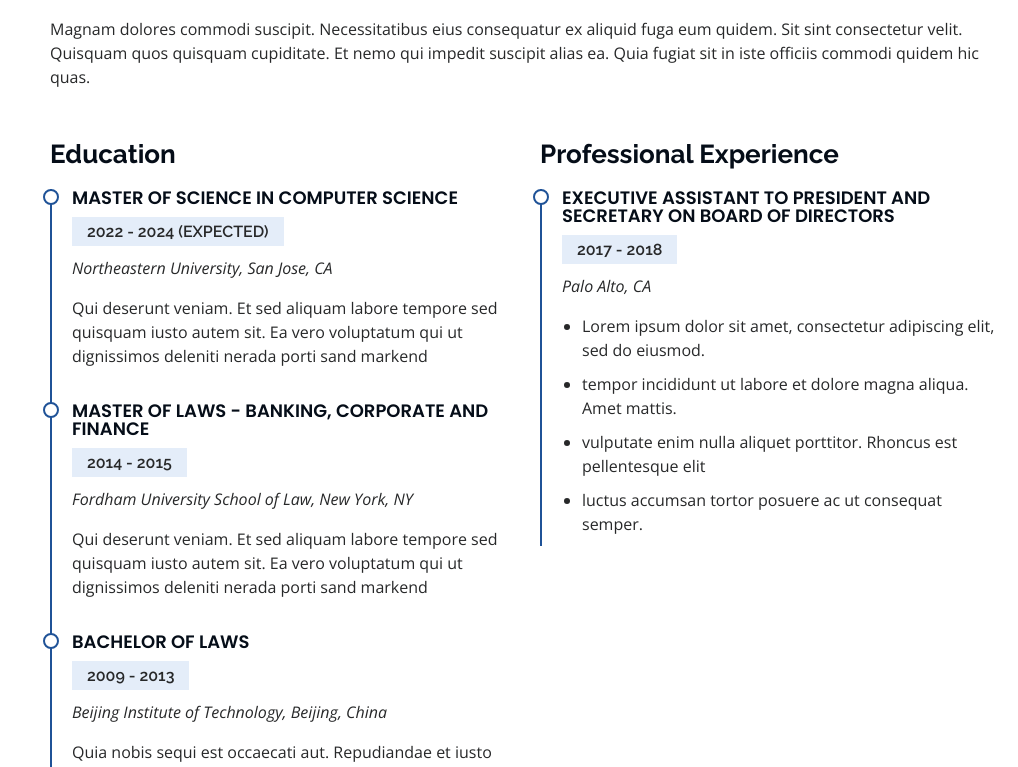
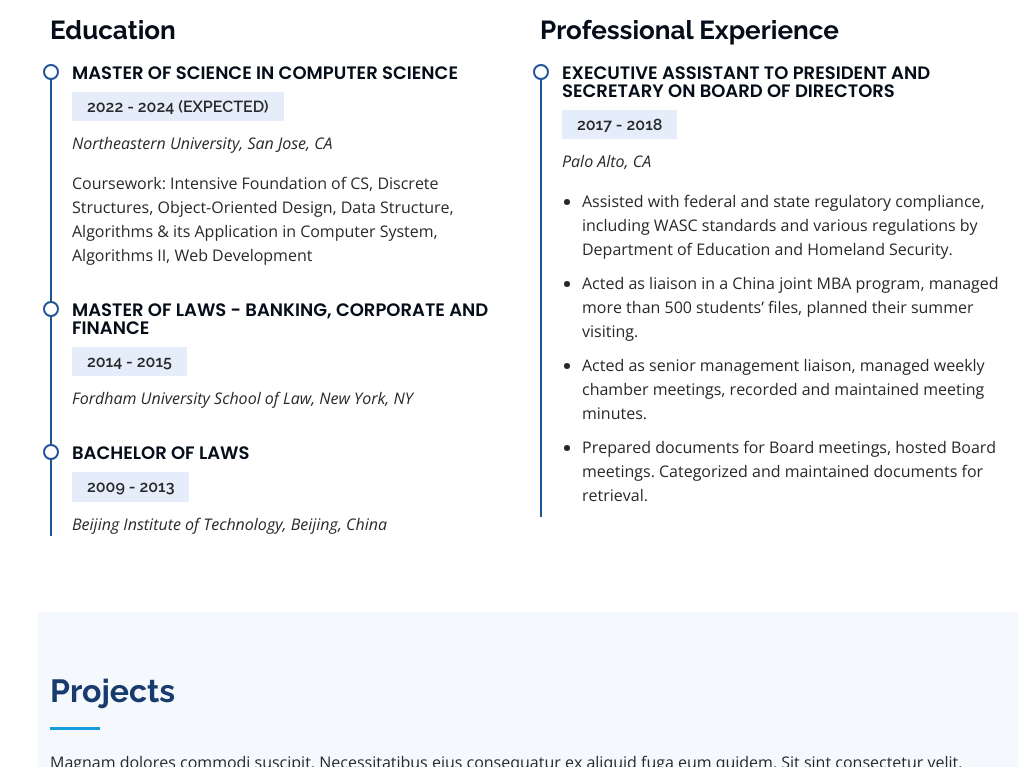
Before and after one commit to anonymousmiaow/cs5610p1, a plain HTML site: page index.html in a window 1280 px wide. Shown: the part 2033-2800 px from the top of the page, without its empty margins (262-1280 px from the left). Drawn offline with nearby package versions, Linux system fonts and the light colour scheme.

Commit message:
Update index.html

```diff
--- a/index.html
+++ b/index.html
@@ -62,7 +62,7 @@
   <section id="hero" class="d-flex flex-column justify-content-center align-items-center">
     <div class="hero-container" data-aos="fade-in">
       <h1>Shu (Susie) Xu</h1>
-      <p>I'm <span class="typed" data-typed-items="a Non-trad CS Student, a Developer"></span></p>
+      <p>I'm <span class="typed" data-typed-items="a NEUer, a Non-trad CS Student, a Developer"></span></p>
     </div>
   </section><!-- End Hero -->
 
@@ -102,10 +102,7 @@
                 </ul>
               </div>
             </div>
-            <p>
-              Officiis eligendi itaque labore et dolorum mollitia officiis optio vero. Quisquam sunt adipisci omnis et ut. Nulla accusantium dolor incidunt officia tempore. Et eius omnis.
-              Cupiditate ut dicta maxime officiis quidem quia. Sed et consectetur qui quia repellendus itaque neque. Aliquid amet quidem ut quaerat cupiditate. Ab et eum qui repellendus omnis culpa magni laudantium dolores.
-            </p>
+
           </div>
         </div>
 
@@ -120,7 +117,7 @@
 
         <div class="section-title">
           <h2>Skills</h2>
-          <p>Magnam dolores commodi suscipit. Necessitatibus eius consequatur ex aliquid fuga eum quidem. Sit sint consectetur velit. Quisquam quos quisquam cupiditate. Et nemo qui impedit suscipit alias ea. Quia fugiat sit in iste officiis commodi quidem hic quas.</p>
+
         </div>
 
         <div class="row skills-content">
@@ -197,19 +194,19 @@
               <h4>Master of Science in Computer Science </h4>
               <h5>2022 - 2024 (EXPECTED)</h5>
               <p><em>Northeastern University, San Jose, CA</em></p>
-              <p>Qui deserunt veniam. Et sed aliquam labore tempore sed quisquam iusto autem sit. Ea vero voluptatum qui ut dignissimos deleniti nerada porti sand markend</p>
+              <p>Coursework: Intensive Foundation of CS, Discrete Structures, Object-Oriented Design, Data Structure, Algorithms & its
+ Application in Computer System, Algorithms II, Web Development
+</p>
             </div>
             <div class="resume-item">
               <h4>Master of Laws - Banking, Corporate and Finance </h4>
               <h5>2014 - 2015</h5>
               <p><em>Fordham University School of Law, New York, NY</em></p>
-              <p>Qui deserunt veniam. Et sed aliquam labore tempore sed quisquam iusto autem sit. Ea vero voluptatum qui ut dignissimos deleniti nerada porti sand markend</p>
             </div>
             <div class="resume-item">
               <h4>Bachelor of Laws</h4>
               <h5>2009 - 2013</h5>
               <p><em>Beijing Institute of Technology, Beijing, China</em></p>
-              <p>Quia nobis sequi est occaecati aut. Repudiandae et iusto quae reiciendis et quis Eius vel ratione eius unde vitae rerum voluptates asperiores voluptatem Earum molestiae consequatur neque etlon sader mart dila</p>
             </div>
           </div>
           <div class="col-lg-6" data-aos="fade-up" data-aos-delay="100">
@@ -219,10 +216,11 @@
               <h5>2017 - 2018</h5>
               <p><em>Palo Alto, CA</em></p>
               <ul>
-                <li>Lorem ipsum dolor sit amet, consectetur adipiscing elit, sed do eiusmod.</li>
-                <li>tempor incididunt ut labore et dolore magna aliqua. Amet mattis. </li>
-                <li>vulputate enim nulla aliquet porttitor. Rhoncus est pellentesque elit</li>
-                <li>luctus accumsan tortor posuere ac ut consequat semper.</li>
+                <li>Assisted with federal and state regulatory compliance, including WASC standards and various regulations by Department
+of Education and Homeland Security.</li>
+                <li>Acted as liaison in a China joint MBA program, managed more than 500 students’ files, planned their summer visiting. </li>
+                <li>Acted as senior management liaison, managed weekly chamber meetings, recorded and maintained meeting minutes.</li>
+                <li>Prepared documents for Board meetings, hosted Board meetings. Categorized and maintained documents for retrieval.</li>
               </ul>
             </div>
           </div>
```
